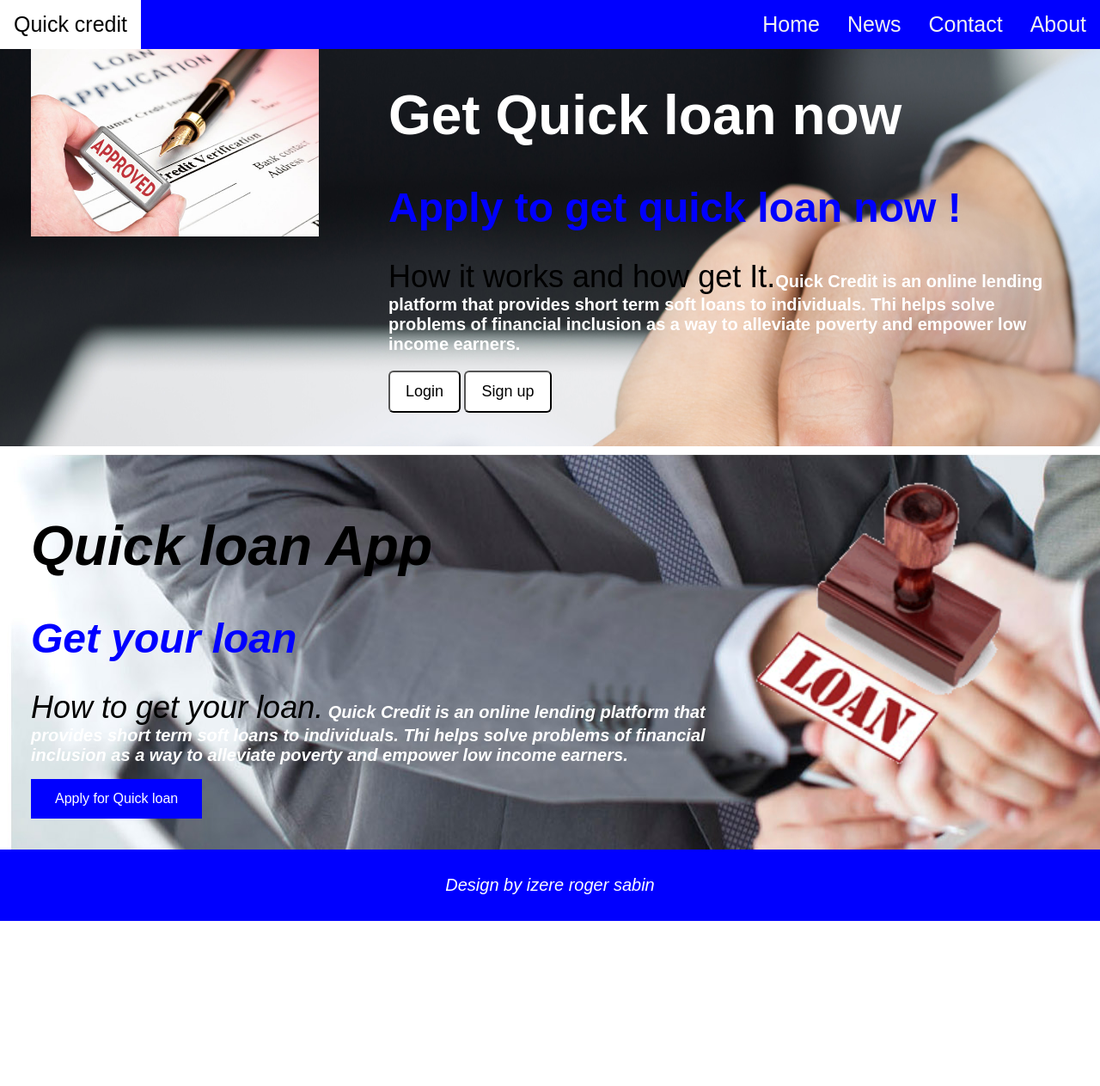
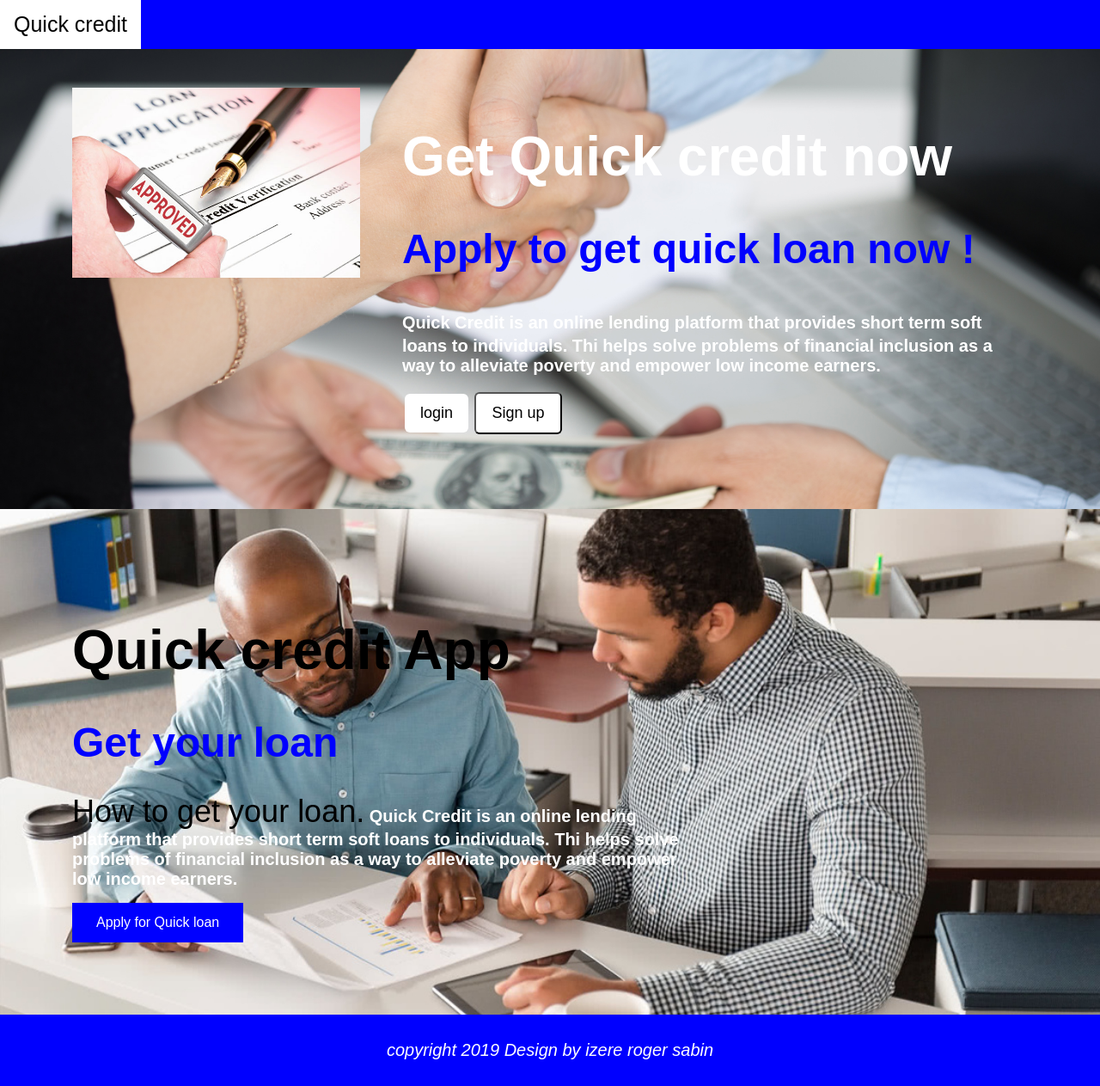
Before and after one commit to sabin18/Quicky_credit, a website: page UI/index.html in a window 1280 px wide. Shown: the whole page at 86% size. Before the commit the page ends 1071 px from the top, so only its background shows below. Drawn offline with Linux system fonts and the light colour scheme.

Commit message:
[bug-#165998180] update home page

```diff
--- a/UI/index.html
+++ b/UI/index.html
@@ -1,7 +1,7 @@
 <!DOCTYPE html>
 <html lang="en">
     <head>
-    <title>Quick loan</title>
+    <title>Quick_credit</title>
     <link rel="stylesheet" type="text/css" href="css/poli.css">
     <link rel="stylesheet" type="text/css" href="css/menu.css">
     <link rel="stylesheet" href="https://cdnjs.cloudflare.com/ajax/libs/font-awesome/4.7.0/css/font-awesome.min.css">
@@ -14,11 +14,7 @@
 <!-- menu -->
 <div class="topnav" id="myTopnav">
     <a>Quick credit</a>
-  <div class="menu-right" >
-    <a href="index.html" class="active">Home</a>
-    <a href="#news">News</a>
-    <a href="#contact">Contact</a>
-    <a href="#about">About</a>
+  <div class="menu-right">
     <a href="javascript:void(0);" class="icon" onclick="menu()">
       <i class="fa fa-bars"></i>
     </a>
@@ -30,42 +26,48 @@
 <div style="text-align:center">
 </div>
 <!-- Clarity Section -->
-<div class="container" style="background: url(images/loanimages1.jpg)">
+<div  class="container1" >
   <div class="row">
     <div class="column-33">
       <img src="images/loanimages3.jpg" alt="App" width="335" height="471">
     </div>
     <div class="column-66">
-      <h1 class="xlarge-font"><b>Get Quick loan now</b></h1>
+      <h1 class="xlarge-font"><b>Get Quick credit now</b></h1>
       <h1 class="large-font" style="color:blue;"><b>Apply to get quick loan now !</b></h1>
-      <p><span style="font-size:36px">How it works and how get It.</span><b class="medium-font">Quick Credit is an online lending platform that provides short term soft loans to individuals. Thi helps solve problems of financial inclusion as a way to alleviate poverty and empower low income earners.</b>
+      <p><span style="font-size:36px"></span><b class="medium-font">Quick Credit is an online lending platform that provides short term soft loans to individuals. Thi helps solve problems of financial inclusion as a way to alleviate poverty and empower low income earners.</b>
 </p>
-<i><div class="dropdown">
-<i><input type="button" value="Login" class="button" onclick="window.location.href='login.html'"/>
-</div></i><span>
+<!--<i><input type="button" value="Login" class="button" onclick="window.location.href='login.html'"/>-->
+  <i><div class="dropdown">
+  <button onclick="mybutton()" class="dropbtn">login</button>
+<div id="myDropdown" class="dropdown-content">
+  <i><a href="admin_login.html">Login as Admin</a></i>
+  <i><a href="login.html">Login as User</a></i>
+</div>
+</div></i>
+</i>
   <i><input type="button" value="Sign up" class="button" onclick="window.location.href='signup.html'"/>
-</div>
+</div></i>
     </div>
   </div>
 <!-- The App Section -->
-<div class="container" style="background: url(images/loanimages2.jpg)">
+<div  class="container2">
   <div class="row">
     <div class="column-66">
-        <h1 class="xlarge-font2"><b>Quick loan App</b></h1>
+        <h1 class="xlarge-font2"><b>Quick credit App</b></h1>
         <h1 class="large-font" style="color:blue;"><b>Get your loan </b></h1>
       <p><span style="font-size:36px">How to get your loan.</span><b class="medium-font"> Quick Credit is an online lending platform that provides short term soft loans to individuals. Thi helps solve problems of financial inclusion as a way to alleviate poverty and empower low income earners.</b>
 </p>
-      <button class="button4">Apply for Quick loan</button>
+      <i><input type="button" value="Apply for Quick loan" class="button4" onclick="window.location.href='login.html'"/>
     </div>
     <div class="column-33">
-        <img src="images/loanimages6.png" width="335" height="471" >
+
     </div>
   </div>
 </div>
 </body>
 </section>
 <footer>
-  <p>Design by izere roger sabin</p>
+   <p>copyright 2019 Design by izere roger sabin</p>
 </footer>
 </body>
 </html>
```
